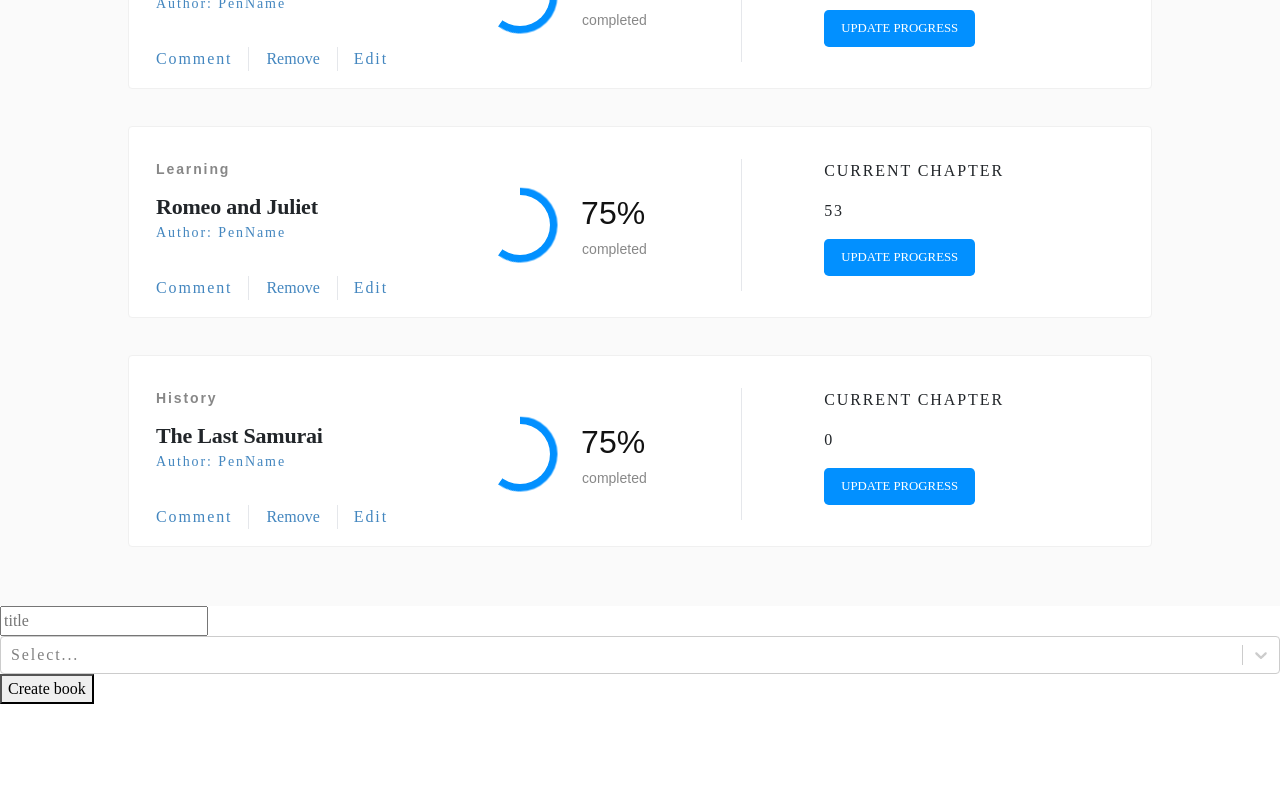
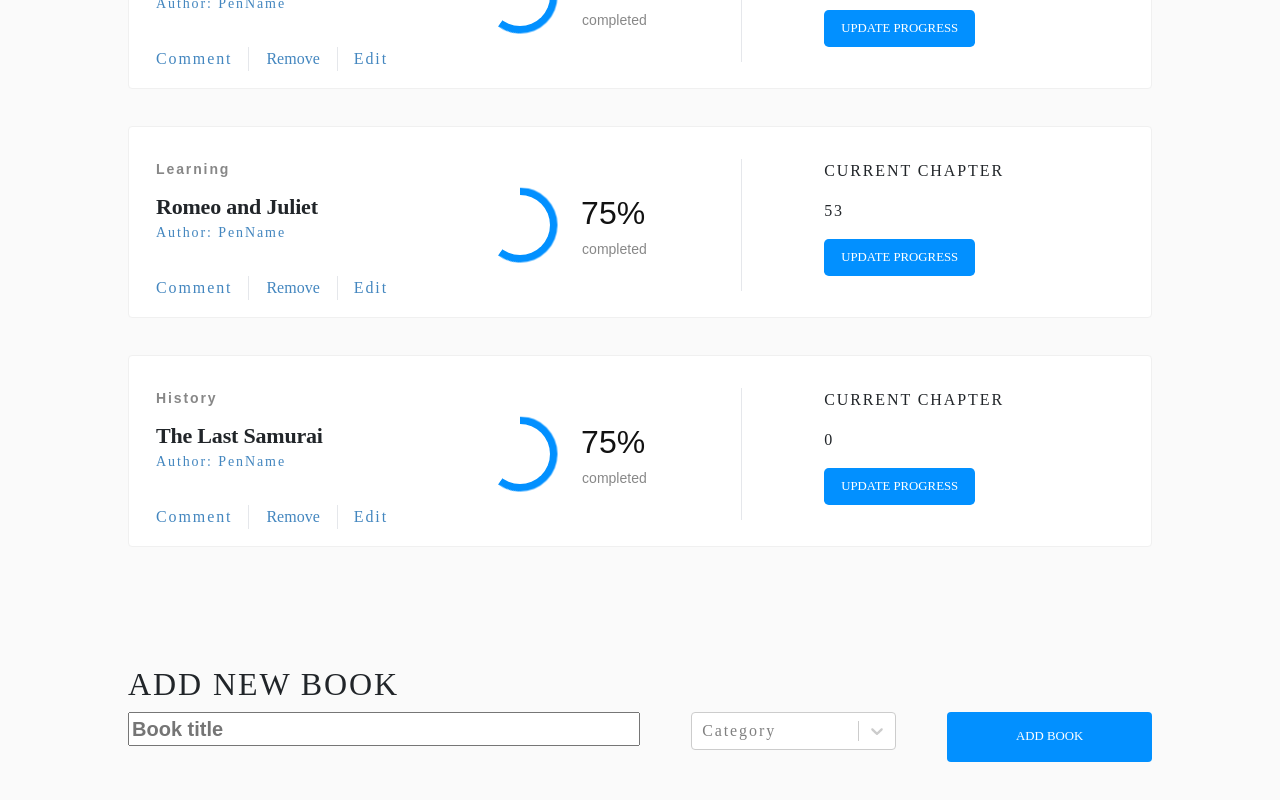
Before and after one commit to KabohaJeanMark/bookstore, a React (Create React App) app: page / in a window 1280 px wide. Shown: the part 258-1058 px from the top of the page. Before the commit the page ends 962 px from the top, so only its background shows below. Built offline with nearby package versions, Linux system fonts and the light colour scheme.

Commit message:
Add styling to the BookForm component

```diff
--- a/src/containers/BooksForm.js
+++ b/src/containers/BooksForm.js
@@ -43,11 +43,16 @@ const BooksForm = () => {
   };
 
   return (
-    <form>
-      <input type="text" id="title" placeholder="title" value={bookState.title} onChange={(e) => handleTitleChange(e)} />
-      <Select options={options} onChange={(e) => handleCategoryChange(e)} />
-      <button type="submit" onClick={handleSubmit}>Create book</button>
-    </form>
+    <div className="bookList">
+      <div className="addBookFormContainer">
+        <h2> ADD NEW BOOK </h2>
+        <form>
+          <input className="bookTitle" type="text" id="title" placeholder="Book title" value={bookState.title} onChange={(e) => handleTitleChange(e)} />
+          <Select className="addBookDropdown" placeholder="Category" options={options} onChange={(e) => handleCategoryChange(e)} />
+          <button className="btn update-btn" type="submit" onClick={handleSubmit}>ADD BOOK</button>
+        </form>
+      </div>
+    </div>
   );
 };
 
--- a/src/index.css
+++ b/src/index.css
@@ -269,3 +269,32 @@ nav {
   color: #fff;
   font-size: 0.8rem;
 }
+
+.addBookFormContainer {
+  width: 80%;
+  margin: 2.3rem auto;
+}
+
+form {
+  display: flex;
+  justify-content: space-between;
+  width: 100%;
+}
+
+.bookTitle {
+  color: #888;
+  font-family: 'Montserrat Bold', sans-serif;
+  font-size: 20px;
+  font-weight: 700;
+  line-height: 28px;
+  margin: 0 0 16px;
+  width: 50%;
+}
+
+.addBookDropdown {
+  width: 20%;
+}
+
+form button {
+  width: 20%;
+}
```
Also changed, not shown: src/assets/bookscreenshot.png (added).
